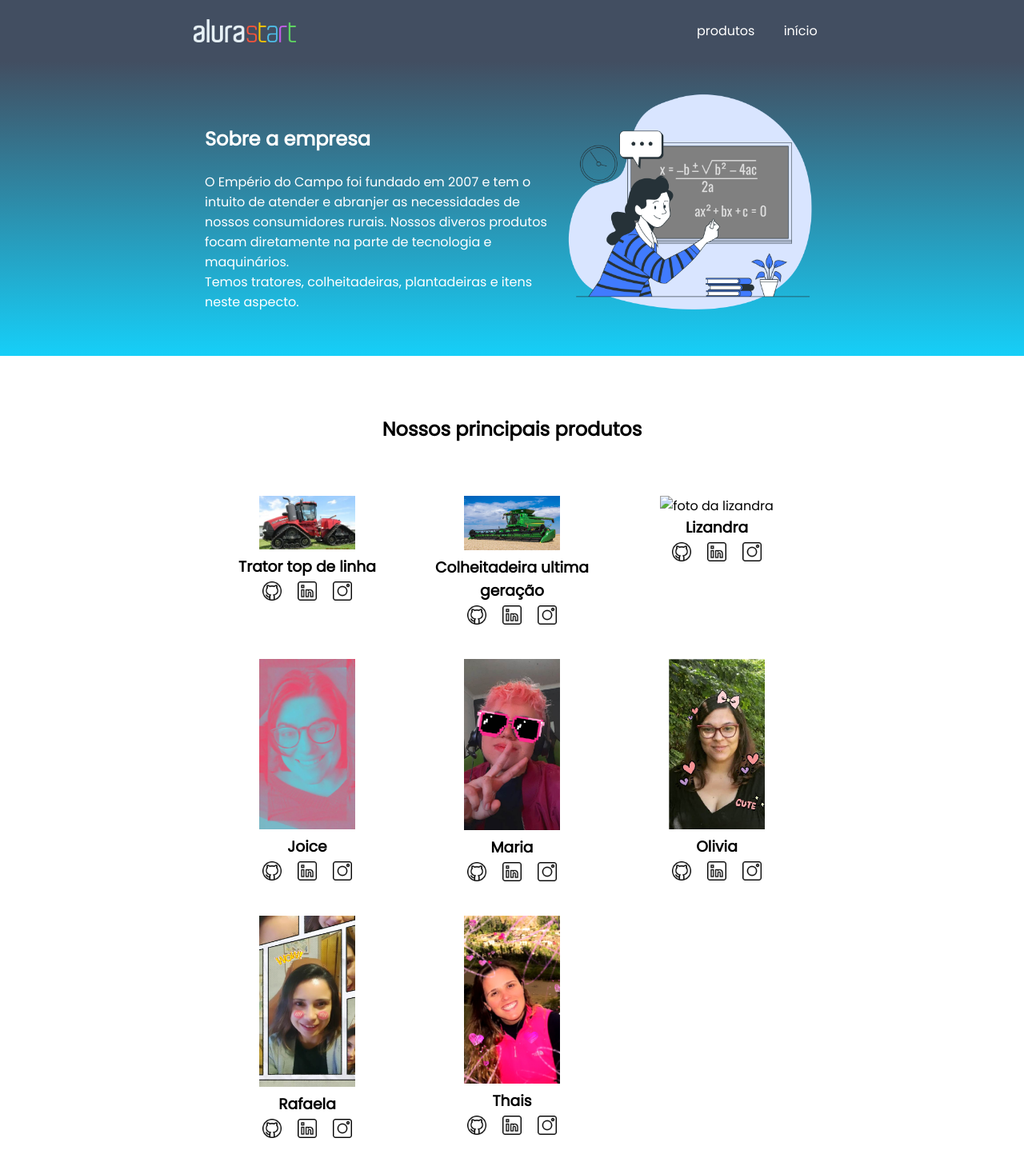
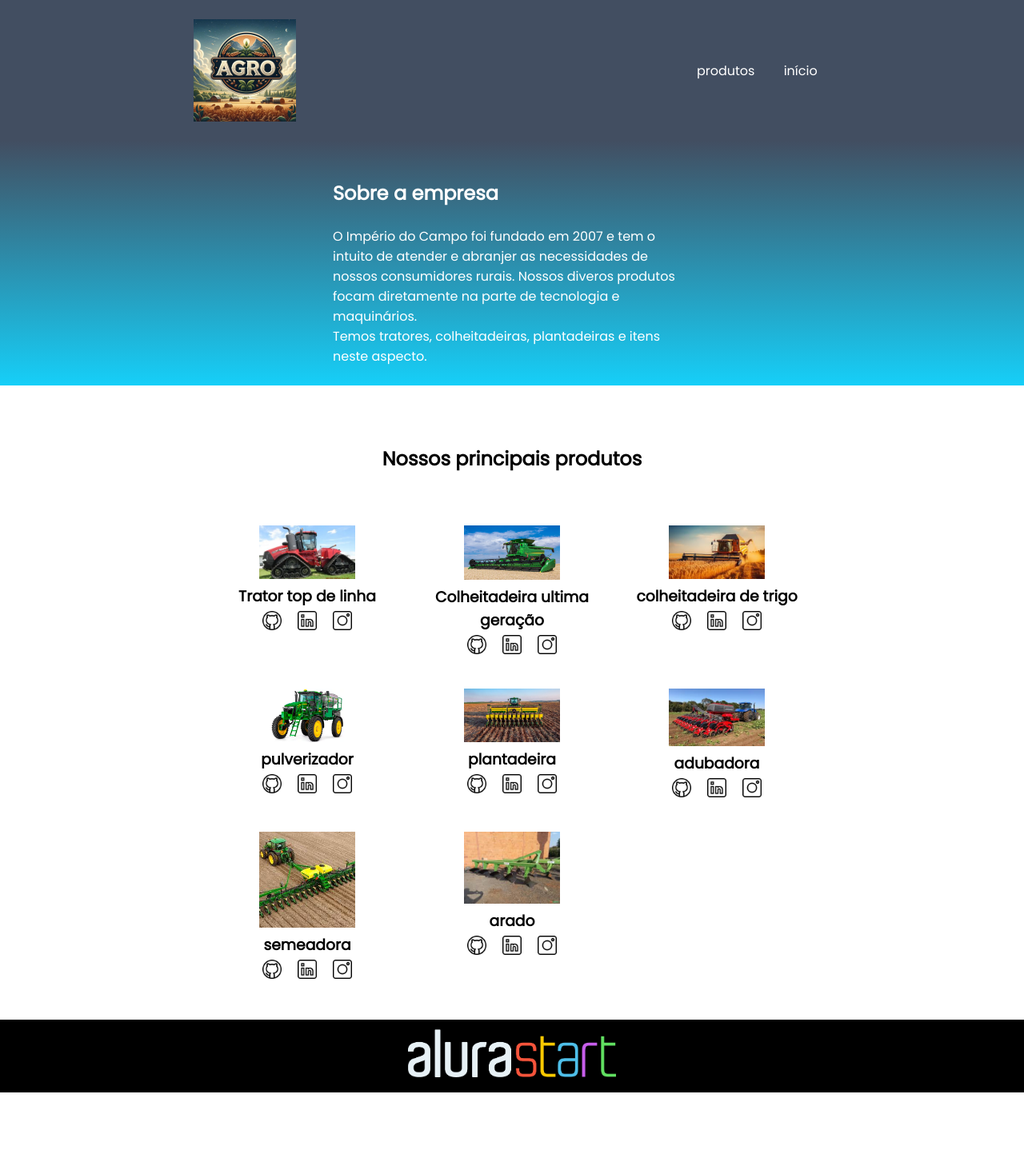
Before and after one commit to MayraLorenzett/maria-eduarda, a plain HTML site: page index.html in a window 1280 px wide. Shown: the top 1453 px of the page at 80% size. After the commit the page ends 1366 px from the top, so only its background shows below. Drawn offline with Linux system fonts and the light colour scheme.

Commit message:
Add files via upload

```diff
--- a/index.html
+++ b/index.html
@@ -4,7 +4,7 @@
     <meta charset="UTF-8">
     <meta http-equiv="X-UA-Compatible" content="IE=edge">
     <meta name="viewport" content="width=device-width, initial-scale=1.0">
-    <title>Equipe Alura Start</title>
+    <title>Equipe agro</title>
     <link rel="stylesheet" href="style.css">
     <link rel="preconnect" href="https://fonts.googleapis.com">
     <link rel="preconnect" href="https://fonts.gstatic.com" crossorigin>
@@ -12,7 +12,7 @@
 </head>
 <body>
     <header class="cabecalho">
-        <img class="cabecalho-imagem" src="alurastart logo.png" alt="logo da alura start">
+        <img class="cabecalho-imagem" src="agrofofo.jpeg" alt="fofoooo.jpeg">
         <ul class="cabecalho-lista">
             <li class="cabecalho-lista-item">produtos</li>
             <li class="cabecalho-lista-item">início</li>
@@ -21,10 +21,11 @@
     <section class="escola">
         <div class="escola-div-conteudo">
             <h2 class="escola-titulo">Sobre a empresa</h2>
-            <p class="escola-texto-um"></p>O Empério do Campo foi fundado em 2007 e tem o intuito de atender e abranjer as necessidades de nossos consumidores rurais. Nossos diveros produtos focam diretamente na parte de tecnologia e maquinários.</p>
+            <p class="escola-texto-um"></p>O Império do Campo foi fundado em 2007 e tem o intuito de atender e abranjer as necessidades de nossos consumidores rurais. Nossos diveros produtos focam diretamente na parte de tecnologia e maquinários.</p>
             <p class="escola-texto-dois"></p>Temos tratores, colheitadeiras, plantadeiras e itens neste aspecto.
         </div>
-        <img class="escola-imagem" src="Formula-bro.png" alt="imagem que representa uma professora em sala de aula">
+        <img class="
+        ]" src="" alt="">
     </section>
     <section class="estudante">
         <h2 class="estudante-titulo">Nossos principais produtos</h2>
@@ -45,8 +46,8 @@
             <a href="https://www.instagram.com/gabriela_marcomini/"><img class="estudante-icone" src="instagram.png" alt="icone instagram"></a>
         </div>
         <div class="estudante-div">
-            <img class="estudante-imagem" src="Liz.jpg" alt="foto da lizandra">
-            <h3 class="estudante-nome">Lizandra</h3>
+            <img class="estudante-imagem" src="colheitadeira.jpg" alt="foto da lizandra">
+            <h3 class="estudante-nome">colheitadeira de trigo</h3>
             <a href="https://github.com/LizandraDuarte40"><img class="estudante-icone" src="github.png" alt="icone github"></a>
             <a href="https://www.linkedin.com/in/lizandrarlm-duarte/"><img class="estudante-icone" src="linkedin.png" alt="icone linkedin"></a>
             <a href="https://www.instagram.com/lizandrarlm"><img class="estudante-icone" src="instagram.png" alt="icone instagram"></a>
@@ -54,22 +55,22 @@
         <span></span>
         <span></span>
         <div class="estudante-div">
-            <img class="estudante-imagem" src="Joice.jpg" alt="foto da joice">
-            <h3 class="estudante-nome">Joice</h3>
+            <img class="estudante-imagem" src="pulverizador.jpg" alt="foto da joice">
+            <h3 class="estudante-nome">pulverizador</h3>
             <a href="https://github.com/JoiceAlura"><img class="estudante-icone" src="github.png" alt="icone github"></a>
             <a href="https://www.linkedin.com/in/joicebarbaresco/"><img class="estudante-icone" src="linkedin.png" alt="icone linkedin"></a>
             <a href="https://www.instagram.com/joicebarbaresco/"><img class="estudante-icone" src="instagram.png" alt="icone instagram"></a>
         </div>
         <div class="estudante-div">
-            <img class="estudante-imagem" src="Maria.jpg" alt="foto da maria">
-            <h3 class="estudante-nome">Maria</h3>
+            <img class="estudante-imagem" src="plantadeira.jpg" alt="foto da maria">
+            <h3 class="estudante-nome">plantadeira</h3>
             <a href="https://github.com/MagePSR"><img class="estudante-icone" src="github.png" alt="icone github"></a>
             <a href="https://www.linkedin.com/in/mariageovanna"><img class="estudante-icone" src="linkedin.png" alt="icone linkedin"></a>
             <a href="https://www.instagram.com/magpsr/"><img class="estudante-icone" src="instagram.png" alt="icone instagram"></a>
         </div>
         <div class="estudante-div">
-            <img class="estudante-imagem" src="Olivia.jpg" alt="foto da olhe">
-            <h3 class="estudante-nome">Olivia</h3>
+            <img class="estudante-imagem" src="adubadora.jpg" alt="foto da olhe">
+            <h3 class="estudante-nome">adubadora</h3>
             <img class="estudante-icone" src="github.png" alt="icone github">
             <a href="https://www.linkedin.com/in/olhe/"><img class="estudante-icone" src="linkedin.png" alt="icone linkedin"></a>
             <a href="https://github.com/olhe12"><img class="estudante-icone" src="instagram.png" alt="icone instagram"></a>
@@ -77,15 +78,15 @@
         <span></span>
         <span></span>
         <div class="estudante-div">
-            <img class="estudante-imagem" src="Rafa.jpg" alt="foto da rafa">
-            <h3 class="estudante-nome">Rafaela</h3>
+            <img class="estudante-imagem" src="semeadora.jpg" alt="foto da rafa">
+            <h3 class="estudante-nome">semeadora</h3>
             <a href="https://github.com/rafaelamunhoz12"><img class="estudante-icone" src="github.png" alt="icone github"></a>
             <a href="http://linkedin.com/in/rafaela-felix-munhoz-oliveira-02160a10a"><img class="estudante-icone" src="linkedin.png" alt="icone linkedin"></a>
             <a href="https://www.instagram.com/rafafmo/"><img class="estudante-icone" src="instagram.png" alt="icone instagram"></a>
         </div>
         <div class="estudante-div">
-            <img class="estudante-imagem" src="Thais.jpg" alt="foto da thais">
-            <h3 class="estudante-nome">Thais</h3>
+            <img class="estudante-imagem" src="arado.jpg" alt="foto da thais">
+            <h3 class="estudante-nome">arado</h3>
             <a href="https://github.com/Thaispianucci"><img class="estudante-icone" src="github.png" alt="icone github"></a>
             <a href="https://www.linkedin.com/in/thais-pianucci-benedicto-54a9a416/"><img class="estudante-icone" src="linkedin.png" alt="icone linkedin"></a>
             <a href="https://www.instagram.com/thaispianucci/"><img class="estudante-icone" src="instagram.png" alt="icone instagram"></a>
```
Also changed, not shown: adubadora.jpg (added), agrofofo.jpeg (added), arado.jpg (added), colheitadeira.jpg (added), fofoooo.jpeg (added), image0_0.jpg (added), imperio.jpg (added), imperioazul.jpeg (added), plantadeira.jpg (added), pulverizador.jpg (added), semeadora.jpg (added).
